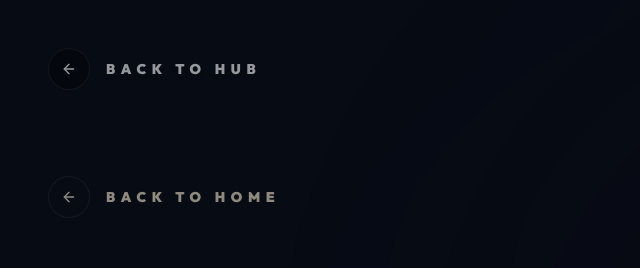
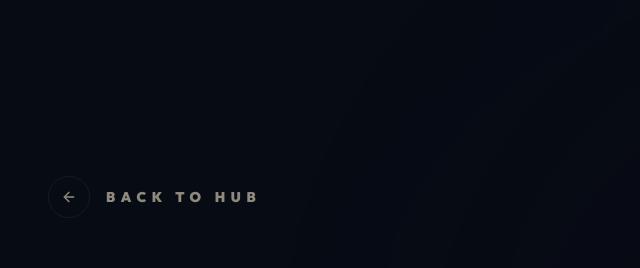
Before and after one commit to otto-o2/otu-waitlist, a Next.js app: page /features in a window 1280 px wide. Shown: the top 268 px of the page, without its empty margins (0-640 px from the left). Built offline with nearby package versions, Linux system fonts and the light colour scheme.

Commit message:
UI: Refine unified features page navigation and increase otu hero visibility

```diff
--- a/app/components/FeaturePageLayout.tsx
+++ b/app/components/FeaturePageLayout.tsx
@@ -51,13 +51,13 @@ export default function FeaturePageLayout({
       {/* Navigation */}
       <nav className="relative z-50 p-6 md:p-12">
         <Link
-          href="/"
+          href="/#features"
           className="flex items-center gap-4 text-sm font-black uppercase tracking-[0.4em] opacity-60 hover:opacity-100 transition-opacity group"
         >
           <div className="p-3 rounded-full border border-white/10 group-hover:bg-white/5 transition-colors">
             <ArrowLeft className="h-4 w-4" />
           </div>
-          Back to Home
+          Back to Hub
         </Link>
       </nav>
 
--- a/app/features/page.tsx
+++ b/app/features/page.tsx
@@ -31,19 +31,6 @@ export default function FeaturesPage() {
 
   return (
     <main className="bg-[#0A0F0A] min-h-screen">
-      {/* Global Navigation - Fixed or sticky at top could work, but here we place a floating back button */}
-      <div className="fixed top-6 left-6 md:top-12 md:left-12 z-[100]">
-        <Link
-          href="/#features"
-          className="flex items-center gap-4 text-sm font-black uppercase tracking-[0.4em] text-white opacity-60 hover:opacity-100 transition-opacity group"
-        >
-          <div className="p-3 rounded-full border border-white/10 group-hover:bg-white/5 transition-colors bg-black/50 backdrop-blur-md">
-            <ArrowLeft className="h-4 w-4" />
-          </div>
-          <span className="hidden md:inline drop-shadow-md">Back to Hub</span>
-        </Link>
-      </div>
-
       <FeaturePageLayout
         id="ward-mode"
         hideNav={true}
--- a/app/page.tsx
+++ b/app/page.tsx
@@ -140,7 +140,7 @@ export default function Home() {
 
         {/* Branding Title (The Majestic Format) */}
         <div className="relative z-10 text-center flex flex-col items-center gap-6 w-full max-w-[1400px]">
-          <p className="text-xl md:text-2xl font-sans font-light tracking-[0.6em] text-[#1B261B]/40 ml-[0.6em] lowercase">
+          <p className="text-xl md:text-2xl font-sans font-bold tracking-[0.6em] text-[#1B261B]/80 ml-[0.6em] lowercase drop-shadow-sm">
             (otu)
           </p>
           <h1
@@ -201,7 +201,7 @@ export default function Home() {
       </section>
 
       {/* PAGE 3: THE WORK (EVERYTHING WE DO) */}
-      <section className="relative z-20 px-6 py-40 md:px-12 lg:px-24 bg-[#F1E8C7]">
+      <section id="features" className="relative z-20 px-6 py-40 md:px-12 lg:px-24 bg-[#F1E8C7]">
         <div className="absolute inset-0 grid-bg opacity-[0.2] pointer-events-none" />
         <div className="max-w-7xl mx-auto relative z-10">
           <div className="mb-24 flex flex-col items-center gap-6 group">
```
